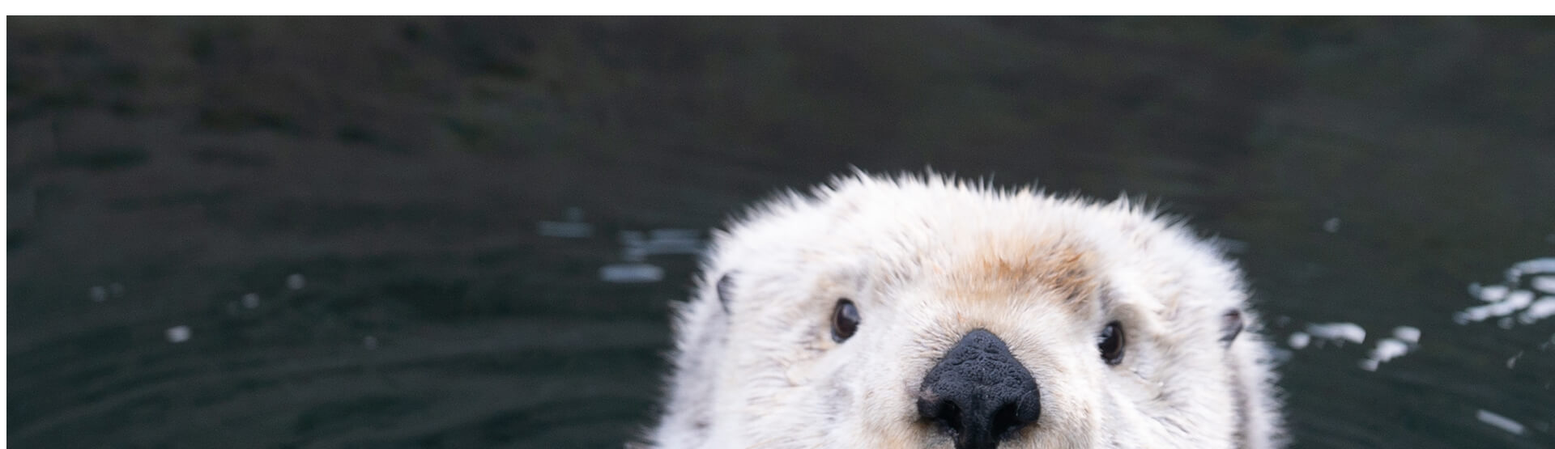
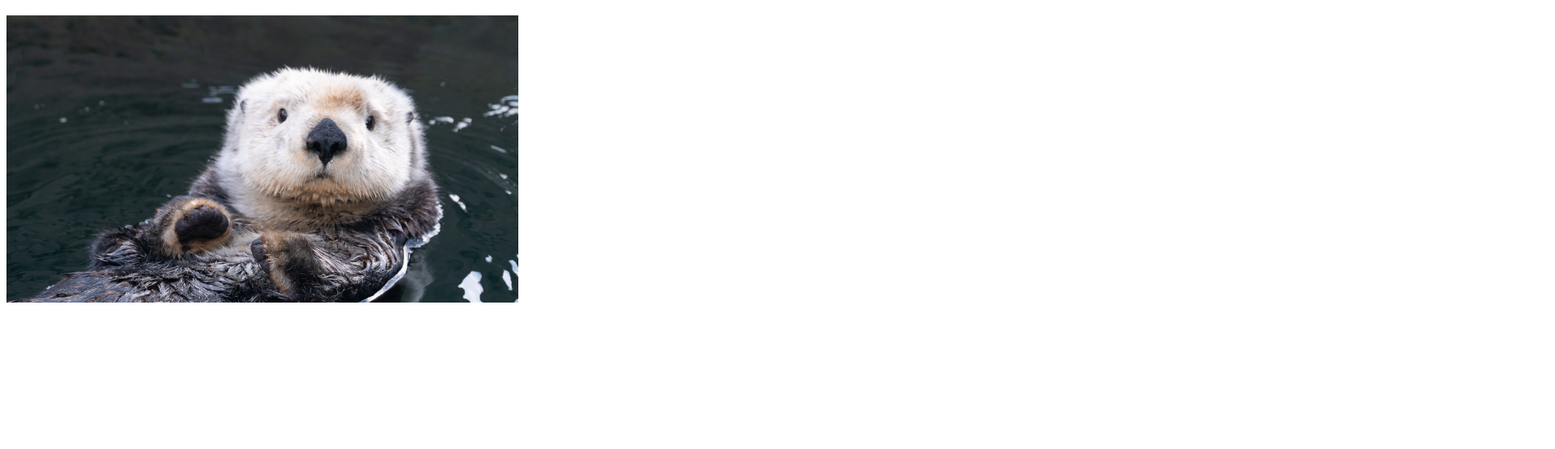
Before and after one commit to aprum/aprum.github.io, a plain HTML site: page index.html in a window 1280 px wide. Shown: the part 61-616 px from the top of the page at 81% size, 1920 px wide, since content can reach past the window. Drawn offline with Linux system fonts and the light colour scheme.

Commit message:
Update index.html

```diff
--- a/index.html
+++ b/index.html
@@ -12,6 +12,6 @@
     <title>My test page</title>
   </head>
   <body>
-    <img src="web-projects/test-site/images/sea-otter.png">
+    <img src="web-projects/test-site/images/sea-otter.png" style="max-width:50%;" alt="Photo of sea otter">
   </body>
 </html>
```
